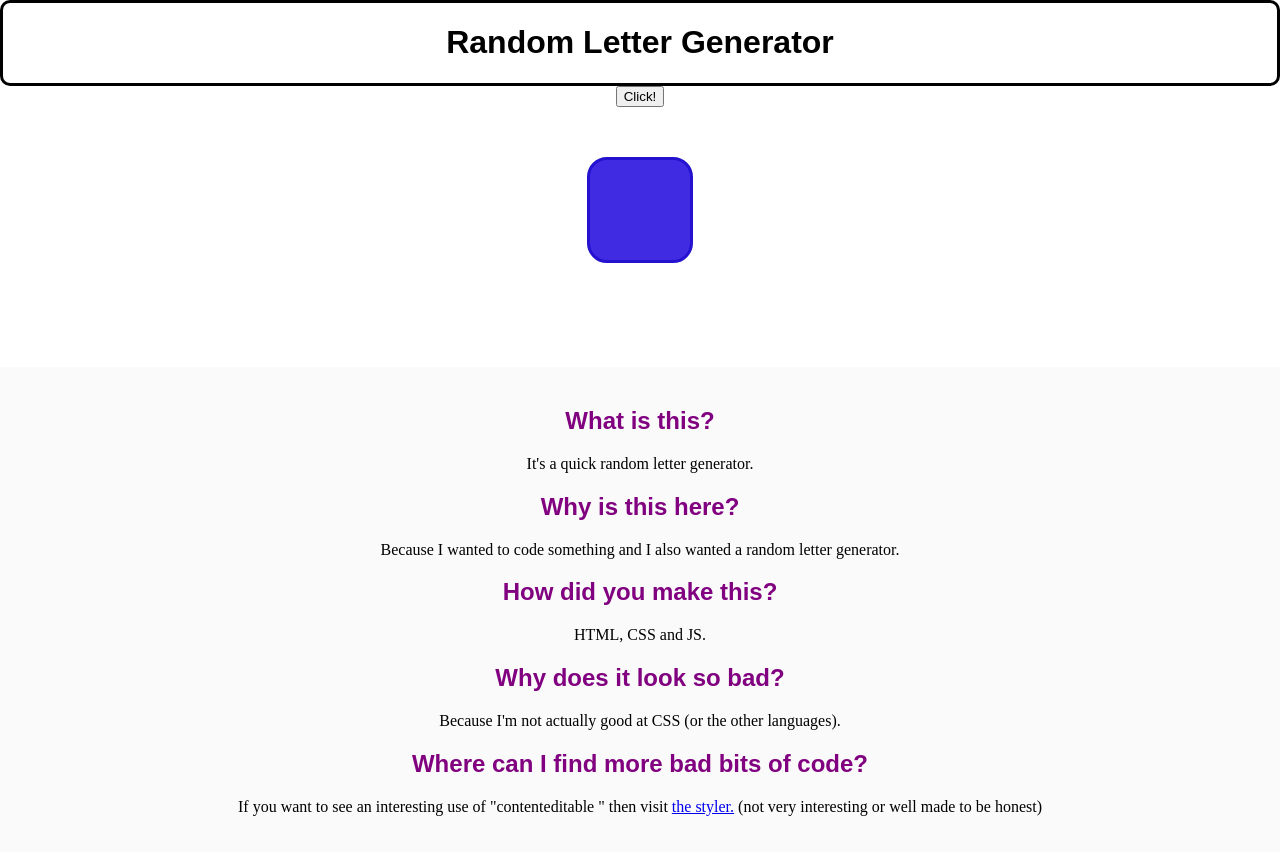
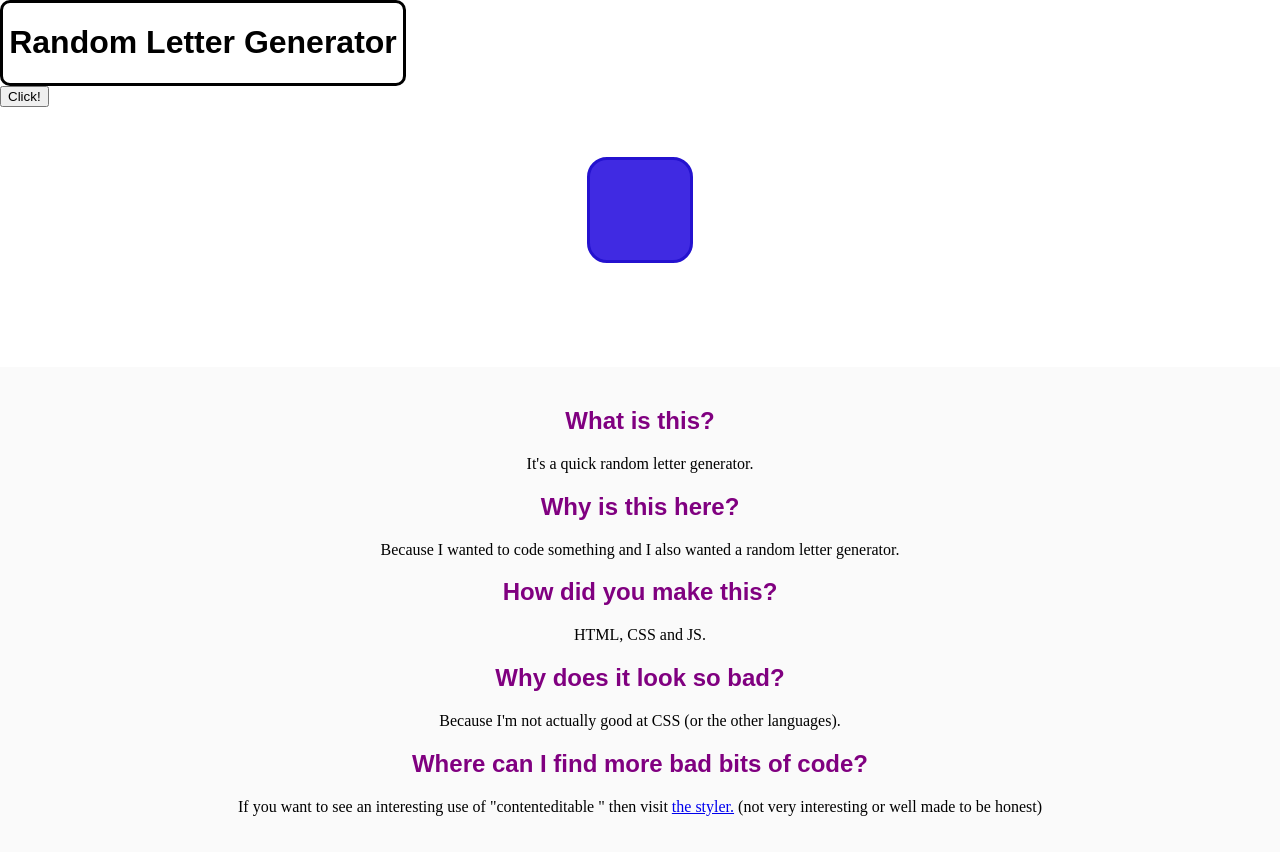
Before and after one commit to fractylizer/random-letter-generator, a plain HTML site: page index.html in a window 1280 px wide. Drawn offline with Linux system fonts and the light colour scheme.

Commit message:
Update style.css

```diff
--- a/style.css
+++ b/style.css
@@ -12,9 +12,11 @@ font-family:sans-serif;
 .titlebox {
   border-radius:10px;
   border: 3px solid #000000;
+  width:400px;
 }
 
-.button {
+.buttonBox {
+  margin:50px;
 display:flex;
 justify-content: center;
 }
```
